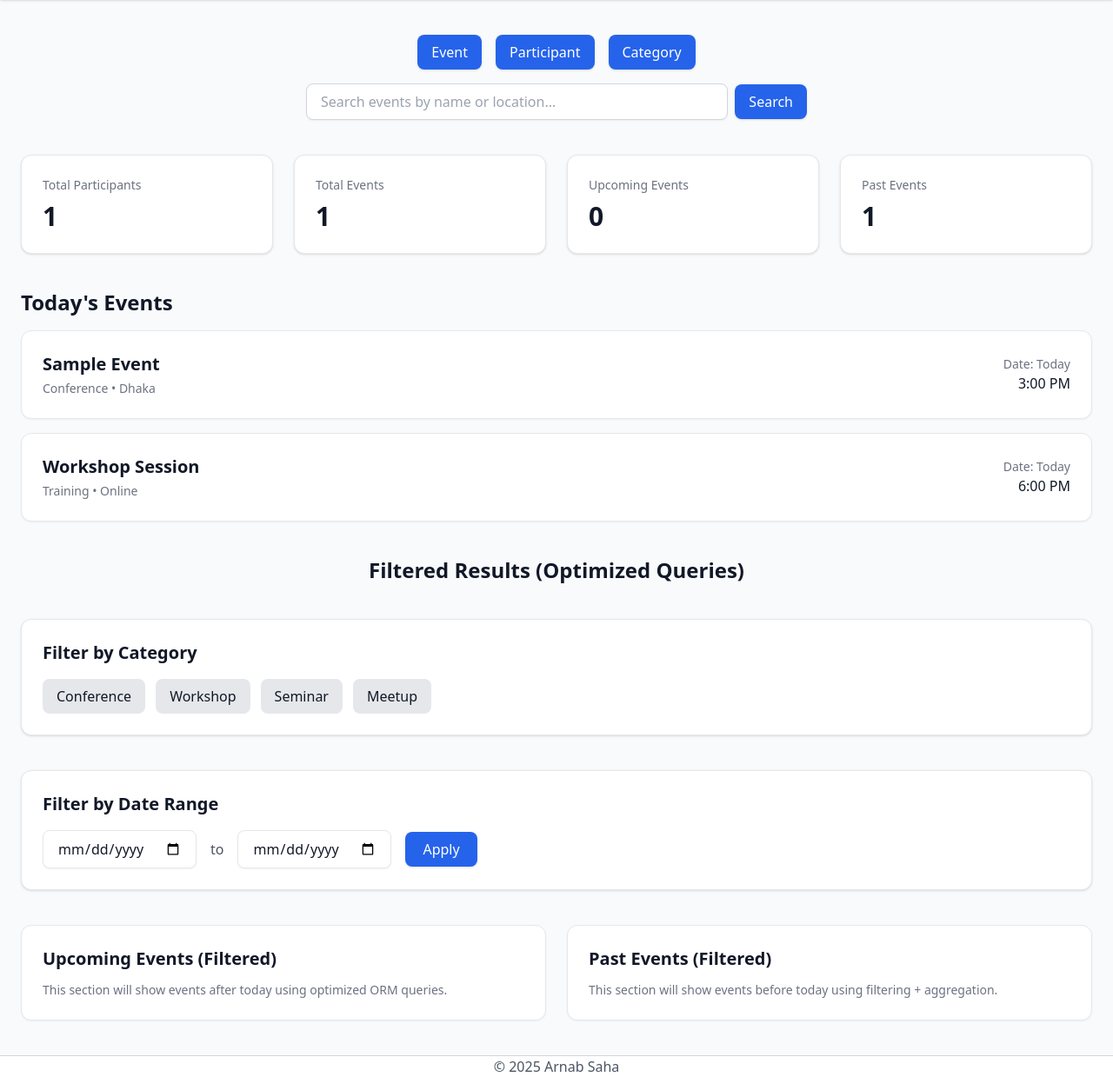
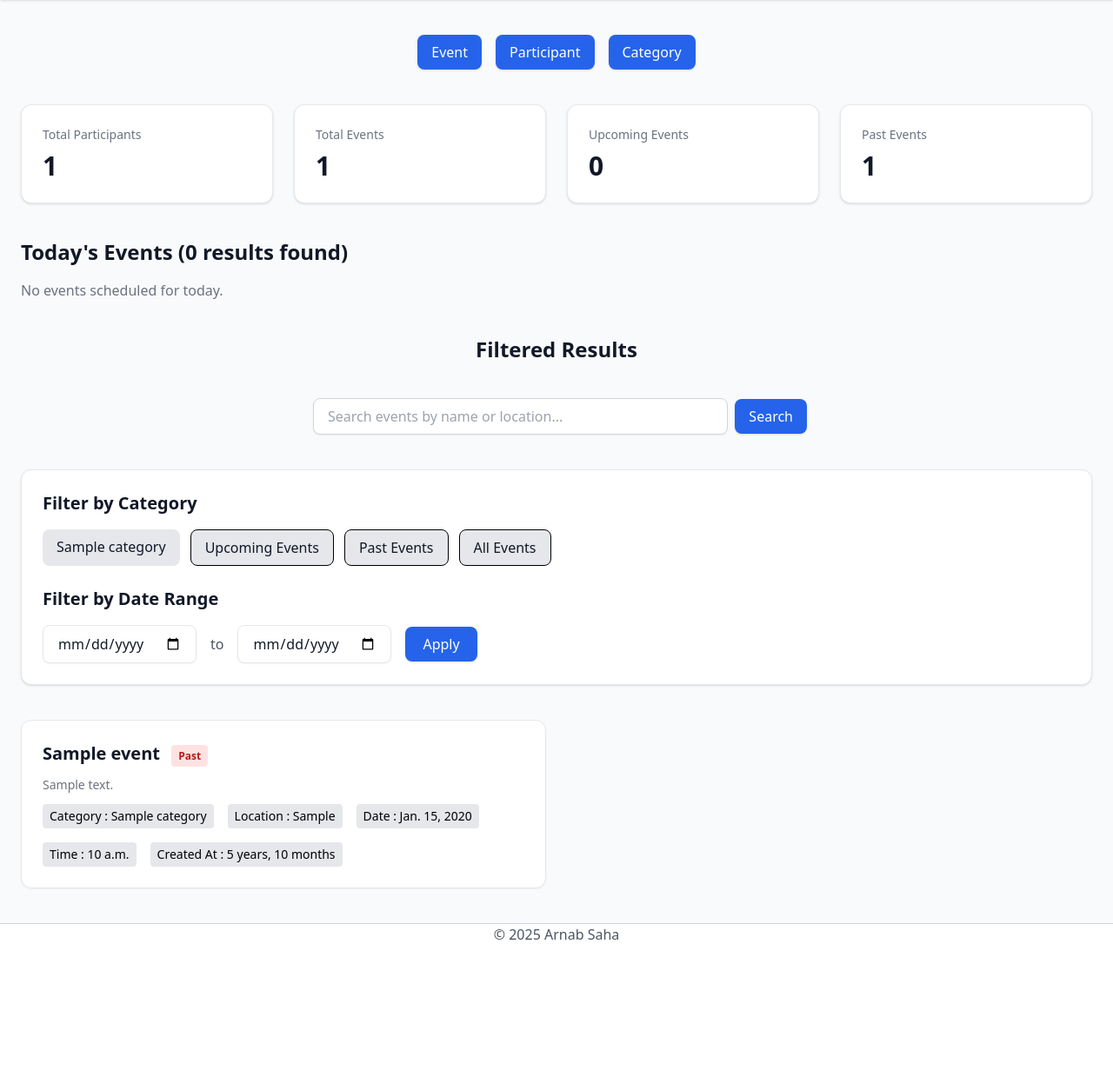
Before and after one commit to arnabsahawrk/event-management-system, a Django app: page /events/organizer-dashboard/ in a window 1280 px wide. Shown: the part 65-1304 px from the top of the page at 87% size. After the commit the page ends 1146 px from the top, so only its background shows below. Run offline with Django 5.2, Linux system fonts and the light colour scheme; tables that the repository leaves empty hold one stand-in row (values such as "Sample post"); some libraries are stand-ins or nearby versions.

Commit message:
add: all query for search, filter by category, date range, past-upcoming-all events

```diff
--- a/events/templates/dashboard/organizer-dashboard.html
+++ b/events/templates/dashboard/organizer-dashboard.html
@@ -12,97 +12,115 @@
         <a href="{% url 'view-all' %}?type=participant" class="px-4 py-2 bg-blue-600 text-white rounded-lg shadow hover:bg-blue-700 transition">Participant</a>
         <a href="{% url 'view-all' %}?type=category" class="px-4 py-2 bg-blue-600 text-white rounded-lg shadow hover:bg-blue-700 transition">Category</a>
       </div>
-      <form class="w-full max-w-xl flex flex-shrink items-center space-x-2">
-        <input type="text" placeholder="Search events by name or location..." class="w-full px-4 py-2 rounded-lg border border-gray-300 shadow-sm focus:ring-2 focus:ring-blue-500 focus:outline-none" />
-        <button class="px-4 py-2 bg-blue-600 text-white rounded-lg shadow hover:bg-blue-700 transition">Search</button>
-      </form>
     </div>
 
     <div class="grid grid-cols-1 sm:grid-cols-2 lg:grid-cols-4 gap-6">
-      <!-- Optimized Query Filters Placeholder -->
-      <button class="p-6 bg-white border rounded-xl shadow hover:shadow-md transition text-left">
+      <button class="p-6 bg-white border rounded-xl shadow hover:shadow-md transition text-left cursor-auto">
         <h3 class="text-sm font-medium text-gray-500">Total Participants</h3>
         <p class="text-3xl font-bold mt-2">{{ count.total_participants }}</p>
       </button>
-      <button class="p-6 bg-white border rounded-xl shadow hover:shadow-md transition text-left">
+      <button class="p-6 bg-white border rounded-xl shadow hover:shadow-md transition text-left cursor-auto">
         <h3 class="text-sm font-medium text-gray-500">Total Events</h3>
         <p class="text-3xl font-bold mt-2">{{ count.total_events }}</p>
       </button>
-      <button class="p-6 bg-white border rounded-xl shadow hover:shadow-md transition text-left">
+      <button class="p-6 bg-white border rounded-xl shadow hover:shadow-md transition text-left cursor-auto">
         <h3 class="text-sm font-medium text-gray-500">Upcoming Events</h3>
         <p class="text-3xl font-bold mt-2">{{ count.upcoming_events }}</p>
       </button>
-      <button class="p-6 bg-white border rounded-xl shadow hover:shadow-md transition text-left">
+      <button class="p-6 bg-white border rounded-xl shadow hover:shadow-md transition text-left cursor-auto">
         <h3 class="text-sm font-medium text-gray-500">Past Events</h3>
         <p class="text-3xl font-bold mt-2">{{ count.past_events }}</p>
       </button>
     </div>
 
     <div>
-      <h3 class="text-2xl font-semibold mb-4">Today's Events</h3>
-      <div class="space-y-4">
+      <h3 class="text-2xl font-semibold mb-4">Today's Events ({{ today|length }} results found)</h3>
+      {% if today %}
+        <div class="space-y-4 flex flex-wrap gap-5">
+          {% for event in today %}
             <div class="p-6 bg-white border rounded-xl shadow-sm hover:shadow transition">
-          <div class="flex justify-between items-center">
+              <div class="flex justify-between items-center gap-5">
                 <div>
-              <h4 class="text-xl font-semibold">Sample Event</h4>
-              <p class="text-sm text-gray-500 mt-1">Conference • Dhaka</p>
+                  <h4 class="text-xl font-semibold">{{ event.name }}</h4>
+                  <p class="text-sm text-gray-500 mt-1">{{ event.category.name }} • {{ event.location }}</p>
                 </div>
                 <div class="text-right">
-              <p class="text-sm text-gray-500">Date: Today</p>
-              <p class="text-base font-medium">3:00 PM</p>
+                  <p class="ml-2 px-2 py-1 text-xs rounded bg-blue-100 text-blue-700 font-semibold">Today</p>
+                  <p class="text-base font-medium">{{ event.event_time }}</p>
                 </div>
               </div>
             </div>
-        <div class="p-6 bg-white border rounded-xl shadow-sm hover:shadow transition">
-          <div class="flex justify-between items-center">
+          {% endfor %}
+        </div>
+      {% else %}
+        <p class="text-gray-500">No events scheduled for today.</p>
+      {% endif %}
+    </div>
+    <div class="mt-16 space-y-10">
+      <h3 class="text-2xl font-semibold text-center">Filtered Results</h3>
+
+      <div class="flex flex-col items-center space-y-4 flex-shrink">
+        <form action="{% url 'organizer-dashboard' %}?type=search" method="get" class="w-full max-w-xl flex flex-shrink items-center space-x-2">
+          <input type="hidden" name="type" value="search" />
+          <input type="text" name="search-value" required placeholder="Search events by name or location..." class="w-full px-4 py-2 rounded-lg border border-gray-300 shadow-sm focus:ring-2 focus:ring-blue-500 focus:outline-none" />
+          <button type="submit" class="px-4 py-2 bg-blue-600 text-white rounded-lg shadow hover:bg-blue-700 transition">Search</button>
+        </form>
+      </div>
+
+      <div class="bg-white border rounded-xl shadow p-6 space-y-6">
         <div>
-              <h4 class="text-xl font-semibold">Workshop Session</h4>
-              <p class="text-sm text-gray-500 mt-1">Training • Online</p>
-            </div>
-            <div class="text-right">
-              <p class="text-sm text-gray-500">Date: Today</p>
-              <p class="text-base font-medium">6:00 PM</p>
-            </div>
-          </div>
-        </div>
-      </div>
-    </div>
-    <!-- OPTIMIZED QUERY RESULTS PLACEHOLDER -->
-    <div class="mt-16 space-y-10">
-      <h3 class="text-2xl font-semibold text-center">Filtered Results (Optimized Queries)</h3>
-
-      <!-- CATEGORY FILTER -->
-      <div class="bg-white border rounded-xl shadow p-6">
           <h4 class="text-xl font-semibold mb-4">Filter by Category</h4>
           <div class="flex flex-wrap gap-3">
-          <button class="px-4 py-2 bg-gray-200 rounded-lg hover:bg-gray-300 transition">Conference</button>
-          <button class="px-4 py-2 bg-gray-200 rounded-lg hover:bg-gray-300 transition">Workshop</button>
-          <button class="px-4 py-2 bg-gray-200 rounded-lg hover:bg-gray-300 transition">Seminar</button>
-          <button class="px-4 py-2 bg-gray-200 rounded-lg hover:bg-gray-300 transition">Meetup</button>
+            {% for category in categories %}
+              <a href="{% url 'organizer-dashboard' %}?type=category&category={{ category.name|lower }}&id={{ category.id }}" class="px-4 py-2 bg-gray-200 rounded-lg hover:bg-gray-300 transition">{{ category.name }}</a>
+            {% endfor %}
+
+            <a href="{% url 'organizer-dashboard' %}?type=upcoming_events" class="px-4 py-2 bg-gray-200 rounded-lg hover:bg-gray-300 transition border border-black">Upcoming Events</a>
+            <a href="{% url 'organizer-dashboard' %}?type=past_events" class="px-4 py-2 bg-gray-200 rounded-lg hover:bg-gray-300 transition border border-black">Past Events</a>
+            <a href="{% url 'organizer-dashboard' %}?type=all_events" class="px-4 py-2 bg-gray-200 rounded-lg hover:bg-gray-300 transition border border-black">All Events</a>
           </div>
         </div>
 
-      <!-- DATE RANGE FILTER -->
-      <div class="bg-white border rounded-xl shadow p-6">
+        <div>
           <h4 class="text-xl font-semibold mb-4">Filter by Date Range</h4>
-        <div class="flex flex-col sm:flex-row sm:items-center gap-4">
-          <input type="date" class="px-4 py-2 border rounded-lg shadow-sm focus:ring-blue-500 focus:outline-none" />
+          <form action="{% url 'organizer-dashboard' %}" class="flex flex-col sm:flex-row sm:items-center text-center gap-4">
+            <input type="hidden" name="type" value="date-range" />
+            <input type="date" name="date-from" required class="px-4 py-2 border rounded-lg shadow-sm focus:ring-blue-500 focus:outline-none" />
             <span class="text-gray-600 font-medium">to</span>
-          <input type="date" class="px-4 py-2 border rounded-lg shadow-sm focus:ring-blue-500 focus:outline-none" />
-          <button class="px-5 py-2 bg-blue-600 text-white rounded-lg shadow hover:bg-blue-700 transition">Apply</button>
+            <input type="date" name="date-to" required class="px-4 py-2 border rounded-lg shadow-sm focus:ring-blue-500 focus:outline-none" />
+            <button type="submit" class="px-5 py-2 bg-blue-600 text-white rounded-lg shadow hover:bg-blue-700 transition">Apply</button>
+          </form>
         </div>
       </div>
 
-      <!-- FILTERED RESULTS DISPLAY -->
       <div class="grid grid-cols-1 lg:grid-cols-2 gap-6">
-        <div class="p-6 bg-white border rounded-xl shadow-sm">
-          <h4 class="text-xl font-semibold mb-3">Upcoming Events (Filtered)</h4>
-          <p class="text-gray-500 text-sm">This section will show events after today using optimized ORM queries.</p>
+        {% if events %}
+          {% for event in events %}
+            <div class="p-6 bg-white border rounded-xl shadow-sm space-y-3 hover:shadow-md transition">
+              <h4 class="text-xl font-semibold mb-3">
+                {{ event.name }}
+                {% if event.day_status == 'Today' %}
+                  <span class="ml-2 px-2 py-1 text-xs rounded bg-blue-100 text-blue-700">{{ event.day_status }}</span>
+                {% elif event.day_status == 'Upcoming' %}
+                  <span class="ml-2 px-2 py-1 text-xs rounded bg-green-100 text-green-700">{{ event.day_status }}</span>
+                {% else %}
+                  <span class="ml-2 px-2 py-1 text-xs rounded bg-red-100 text-red-700">{{ event.day_status }}</span>
+                {% endif %}
+              </h4>
+
+              <p class="text-gray-500 text-sm">{{ event.description }}</p>
+              <p class="text-sm text-black mt-1 font-medium flex flex-wrap gap-4">
+                <button class="px-2 py-1 rounded bg-gray-200 cursor-auto">Category : {{ event.category.name }}</button>
+                <button class="px-2 py-1 rounded bg-gray-200 cursor-auto">Location : {{ event.location }}</button>
+                <button class="px-2 py-1 rounded bg-gray-200 cursor-auto">Date : {{ event.event_date }}</button>
+                <button class="px-2 py-1 rounded bg-gray-200 cursor-auto">Time : {{ event.event_time }}</button>
+                <button class="px-2 py-1 rounded bg-gray-200 cursor-auto">Created At : {{ event.created_at|timesince }}</button>
+              </p>
             </div>
-        <div class="p-6 bg-white border rounded-xl shadow-sm">
-          <h4 class="text-xl font-semibold mb-3">Past Events (Filtered)</h4>
-          <p class="text-gray-500 text-sm">This section will show events before today using filtering + aggregation.</p>
-        </div>
+          {% endfor %}
+        {% else %}
+          <p class="text-gray-500">No results found.</p>
+        {% endif %}
       </div>
     </div>
   </div>
--- a/events/views.py
+++ b/events/views.py
@@ -1,13 +1,16 @@
 from django.db import models
+from django.db.models import Case, IntegerField, Value, When
+from django.db.models.functions import Extract
 from django.shortcuts import render
 from django.utils import timezone
 
-from events.models import Event
+from events.models import Category, Event
 
 
-# Create your views here.
 def organizer_dashboard(request):
     today = timezone.now().date()
+
+    type = request.GET.get("type")
 
     counts = Event.objects.aggregate(
         total_participants=models.Count("participants", distinct=True),
@@ -20,7 +23,118 @@ def organizer_dashboard(request):
         ),
     )
 
-    context = {"count": counts}
+    events = Event.objects.select_related("category").all()
+    todayEvents = events.filter(event_date=today)
+    categories = Category.objects.all()
+
+    if type == "search":
+        value = request.GET.get("search-value")
+        if value:
+            events = (
+                events.filter(
+                    models.Q(name__icontains=value)
+                    | models.Q(location__icontains=value)
+                )
+                .annotate(
+                    sort_group=Case(
+                        When(event_date__gte=today, then=Value(0)),
+                        When(event_date__lt=today, then=Value(1)),
+                        output_field=IntegerField(),
+                    ),
+                    sort_date=Case(
+                        When(
+                            event_date__gte=today,
+                            then=Extract("event_date", lookup_name="epoch"),
+                        ),
+                        When(
+                            event_date__lt=today,
+                            then=-Extract("event_date", lookup_name="epoch"),
+                        ),
+                        output_field=IntegerField(),
+                    ),
+                )
+                .order_by("sort_group", "sort_date")
+            )
+    elif type == "category":
+        id = request.GET.get("id")
+        if id:
+            events = (
+                events.filter(category=id)
+                .annotate(
+                    sort_group=Case(
+                        When(event_date__gte=today, then=Value(0)),
+                        When(event_date__lt=today, then=Value(1)),
+                        output_field=IntegerField(),
+                    ),
+                    sort_date=Case(
+                        When(
+                            event_date__gte=today,
+                            then=Extract("event_date", lookup_name="epoch"),
+                        ),
+                        When(
+                            event_date__lt=today,
+                            then=-Extract("event_date", lookup_name="epoch"),
+                        ),
+                        output_field=IntegerField(),
+                    ),
+                )
+                .order_by("sort_group", "sort_date")
+            )
+    elif type == "upcoming_events":
+        events = events.filter(event_date__gt=today).order_by("event_date")
+    elif type == "past_events":
+        events = events.filter(event_date__lt=today).order_by("-event_date")
+    elif type == "all_events":
+        events = events.annotate(
+            sort_group=Case(
+                When(event_date__gte=today, then=Value(0)),
+                When(event_date__lt=today, then=Value(1)),
+                output_field=IntegerField(),
+            ),
+            sort_date=Case(
+                When(
+                    event_date__gte=today,
+                    then=Extract("event_date", lookup_name="epoch"),
+                ),
+                When(
+                    event_date__lt=today,
+                    then=-Extract("event_date", lookup_name="epoch"),
+                ),
+                output_field=IntegerField(),
+            ),
+        ).order_by("sort_group", "sort_date")
+    elif type == "date-range":
+        date_from = request.GET.get("date-from")
+        date_to = request.GET.get("date-to")
+        events = (
+            events.filter(event_date__gte=date_from, event_date__lte=date_to)
+            .annotate(
+                sort_group=Case(
+                    When(event_date__gte=today, then=Value(0)),
+                    When(event_date__lt=today, then=Value(1)),
+                    output_field=IntegerField(),
+                ),
+                sort_date=Case(
+                    When(
+                        event_date__gte=today,
+                        then=Extract("event_date", lookup_name="epoch"),
+                    ),
+                    When(
+                        event_date__lt=today,
+                        then=-Extract("event_date", lookup_name="epoch"),
+                    ),
+                    output_field=IntegerField(),
+                ),
+            )
+            .order_by("sort_group", "sort_date")
+        )
+
+    context = {
+        "count": counts,
+        "events": events,
+        "today": todayEvents,
+        "categories": categories,
+    }
     return render(request, "dashboard/organizer-dashboard.html", context)
 
 
```
Also changed, not shown: events/models.py (+12 -0 lines). Lines whose indentation alone changed are shown as unchanged.
